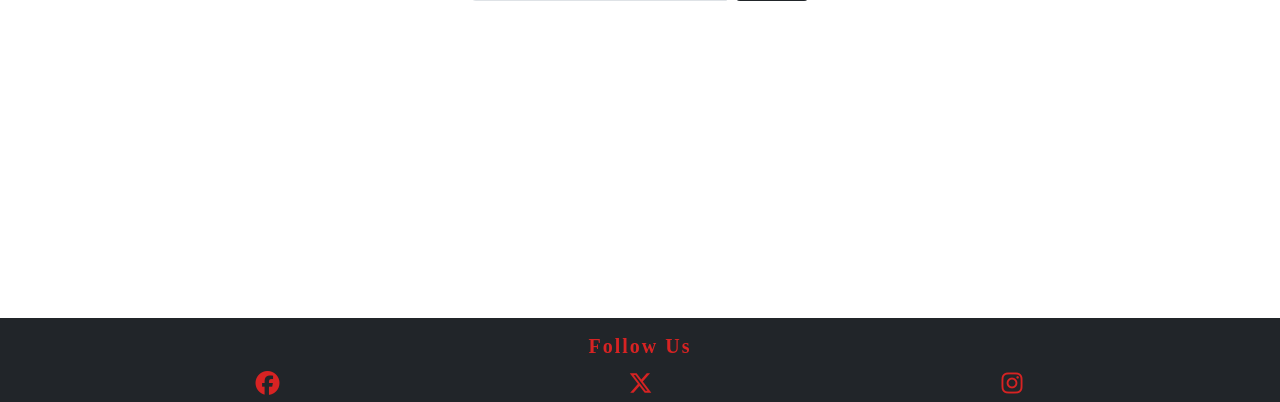
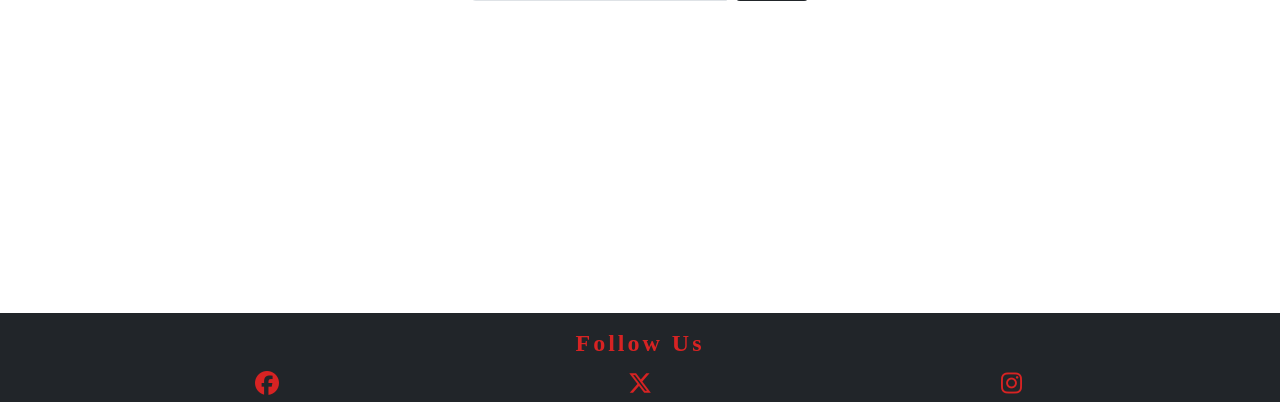
Before and after one commit to rdhadda/ReelTalk, a Flask app: page /search_movies in a window 1280 px wide. Shown: the part 398-800 px from the top of the page. Run offline with Flask 2, Linux system fonts and the light colour scheme; the visitor is signed in with stand-in values (Sample User, id 1); some web fonts are replaced.

Commit message:
style: added font-size to text-red class

```diff
--- a/reeltalk/static/css/style.css
+++ b/reeltalk/static/css/style.css
@@ -55,8 +55,9 @@ body {
 
 .text-red{
   color: #d72323;
+  font-size: 1.5rem;
   font-weight: 600;
-  letter-spacing: 2px;
+  letter-spacing: 3px;
 }
 
 footer{
```
